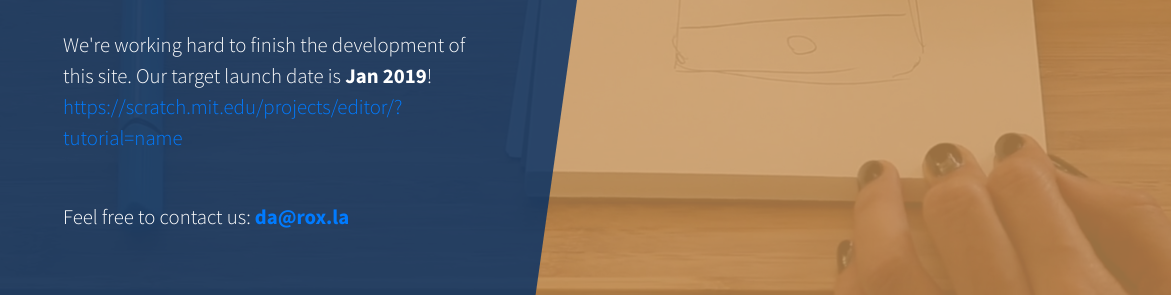
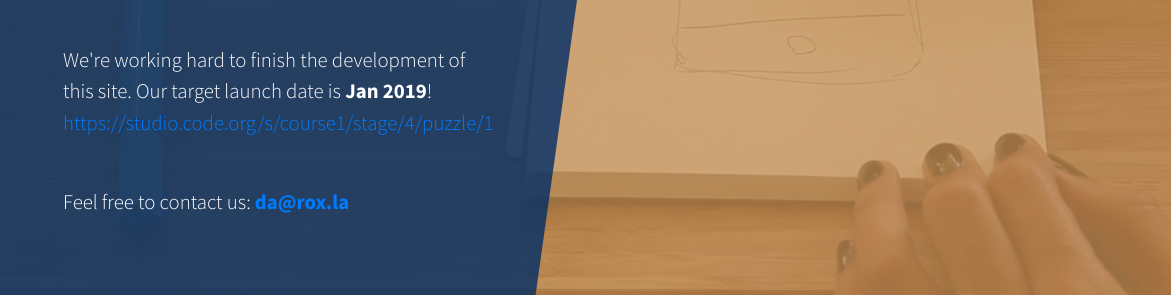
Before and after one commit to mecmaster/roxla, a plain HTML site: page index.html in a window 1280 px wide. Shown: the part 505-800 px from the top of the page, 0-1171 px from the left. Drawn offline with Linux system fonts and the light colour scheme.

Commit message:
Update index.html

```diff
--- a/index.html
+++ b/index.html
@@ -46,7 +46,7 @@
 <p class="mb-5">We work with such printed products as brochures, leaflets, posters, postcards, packaging, advertising, etc., as well as some projects on HTML, CSS, JS, Bootstrap and Wordpress. </p>
              <p class="mb-5">New Web-site coming soon! </p>
               <p class="mb-5">We're working hard to finish the development of this site. Our target launch date is
-                <strong>Jan 2019</strong>! <a href="https://scratch.mit.edu/projects/editor/?tutorial=name">		    https://scratch.mit.edu/projects/editor/?tutorial=name </a>
+                <strong>Jan 2019</strong>! <a href="https://studio.code.org/s/course1/stage/4/puzzle/1">		    https://studio.code.org/s/course1/stage/4/puzzle/1 </a>
 </p>
                 <p class="mb-5">Feel free to contact us: <strong><a href="mailto:da+design@rox.la">da@rox.la</a></strong></p>
             </div>
```
